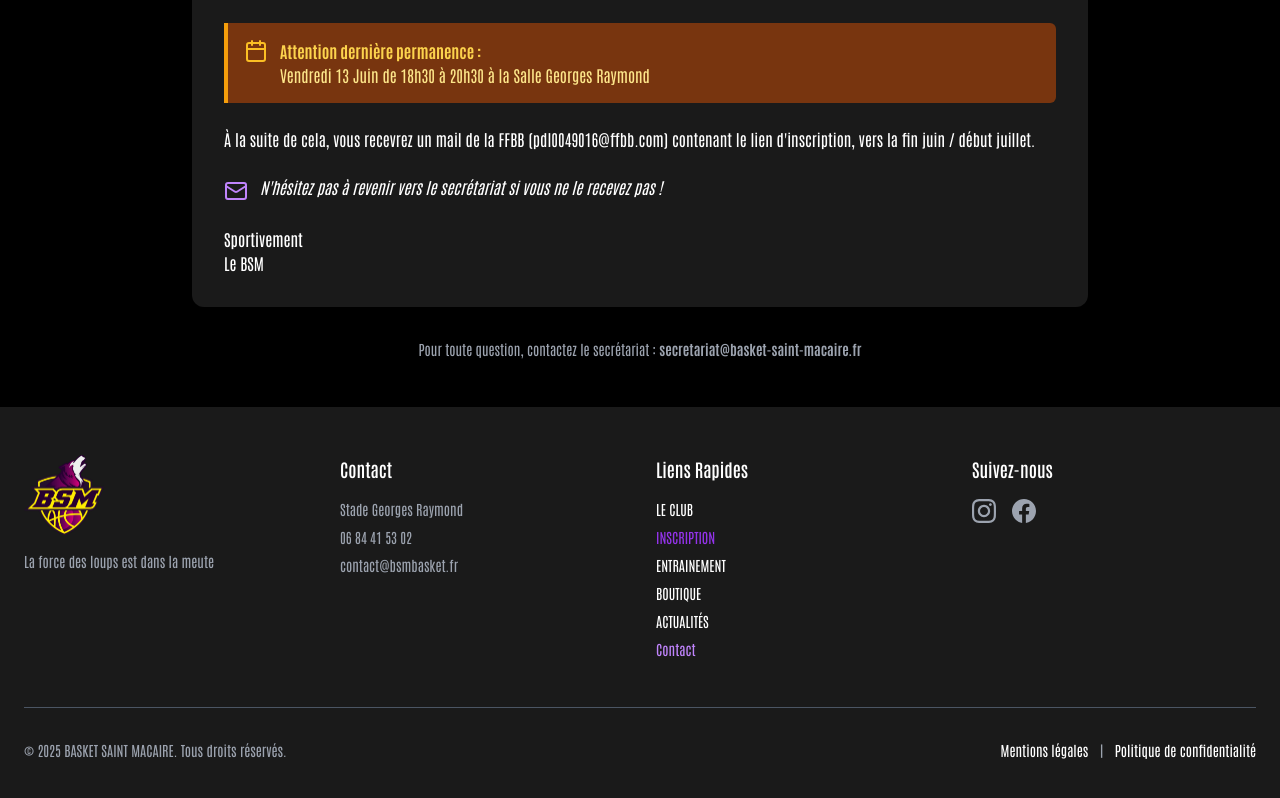
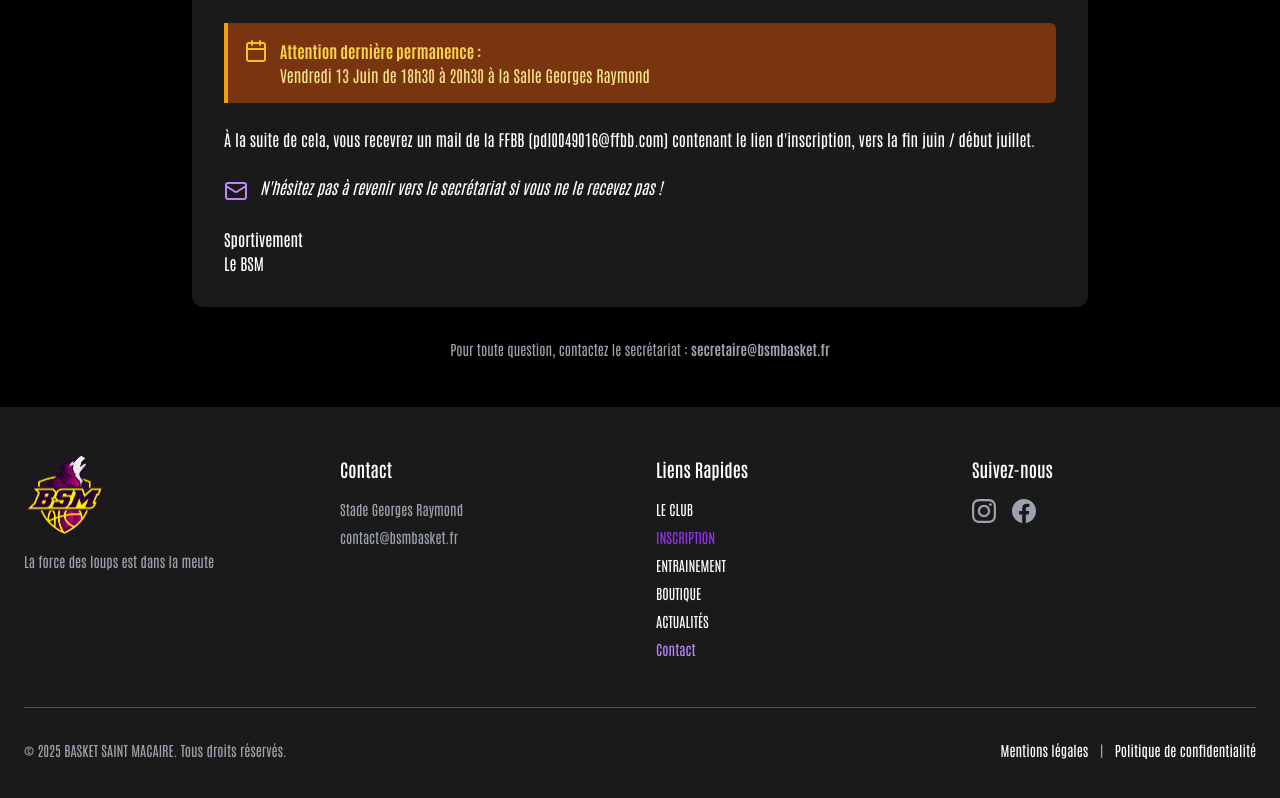
Before and after one commit to BasketSaintMacaire/bsm_website, a Vue app: page /inscription in a window 1280 px wide. Shown: the part 753-1551 px from the top of the page. Built offline with nearby package versions, Linux system fonts and the light colour scheme.

Commit message:
Mofdification contact

```diff
--- a/src/App.vue
+++ b/src/App.vue
@@ -138,7 +138,6 @@ watch(isDark, (value) => {
             <h3 class="text-lg font-semibold mb-4">Contact</h3>
             <ul class="space-y-2 text-sm text-mutedText dark:text-mutedText-dark">
               <li>Stade Georges Raymond</li>
-              <li>06 84 41 53 02</li>
               <li>contact@bsmbasket.fr</li>
             </ul>
           </div>
--- a/src/views/ContactView.vue
+++ b/src/views/ContactView.vue
@@ -40,7 +40,7 @@ const aboutOptions = [
   { value: 'planning', label: 'Planning' },
   { value: 'bar', label: 'Bar' },
   { value: 'technique', label: 'Equipe/Entrainement' },
-  { value: 'secretariat', label: 'Inscription' },
+  { value: 'secretaire', label: 'Inscription' },
   { value: 'contact', label: 'Autre' },
 ]
 
--- a/src/views/RegistrationView.vue
+++ b/src/views/RegistrationView.vue
@@ -133,7 +133,7 @@ const downloadFile = (url: string, fileName: string) => {
       <div class="mt-8 text-center text-sm text-mutedText dark:text-mutedText-dark">
         <p>
           Pour toute question, contactez le secrétariat :
-          <strong>secretariat@basket-saint-macaire.fr</strong>
+          <strong>secretaire@bsmbasket.fr</strong>
         </p>
       </div>
     </div>
```
